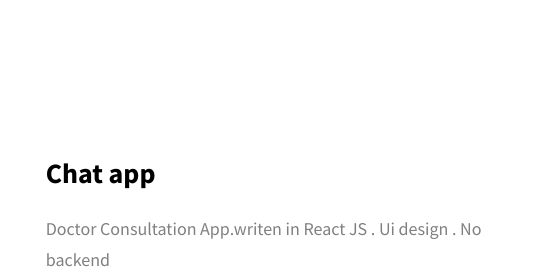
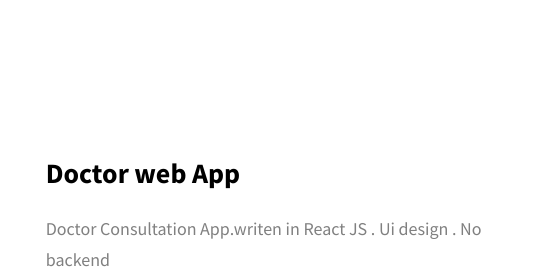
Before and after one commit to Jeewan99/Jiban, a website: page index.html in a window 1280 px wide. Shown: the part 1970-2250 px from the top of the page, 732-1280 px from the left. Drawn offline with Linux system fonts and the light colour scheme.

Commit message:
Update index.html

```diff
--- a/index.html
+++ b/index.html
@@ -253,7 +253,7 @@
               />
             </div>
             <div class="projects__row-content">
-              <h3 class="projects__row-content-title">Chat app</h3>
+              <h3 class="projects__row-content-title">Doctor web App</h3>
               <p class="projects__row-content-desc">
               Doctor Consultation App.writen in React JS  . Ui design . No backend
               </p>
```
